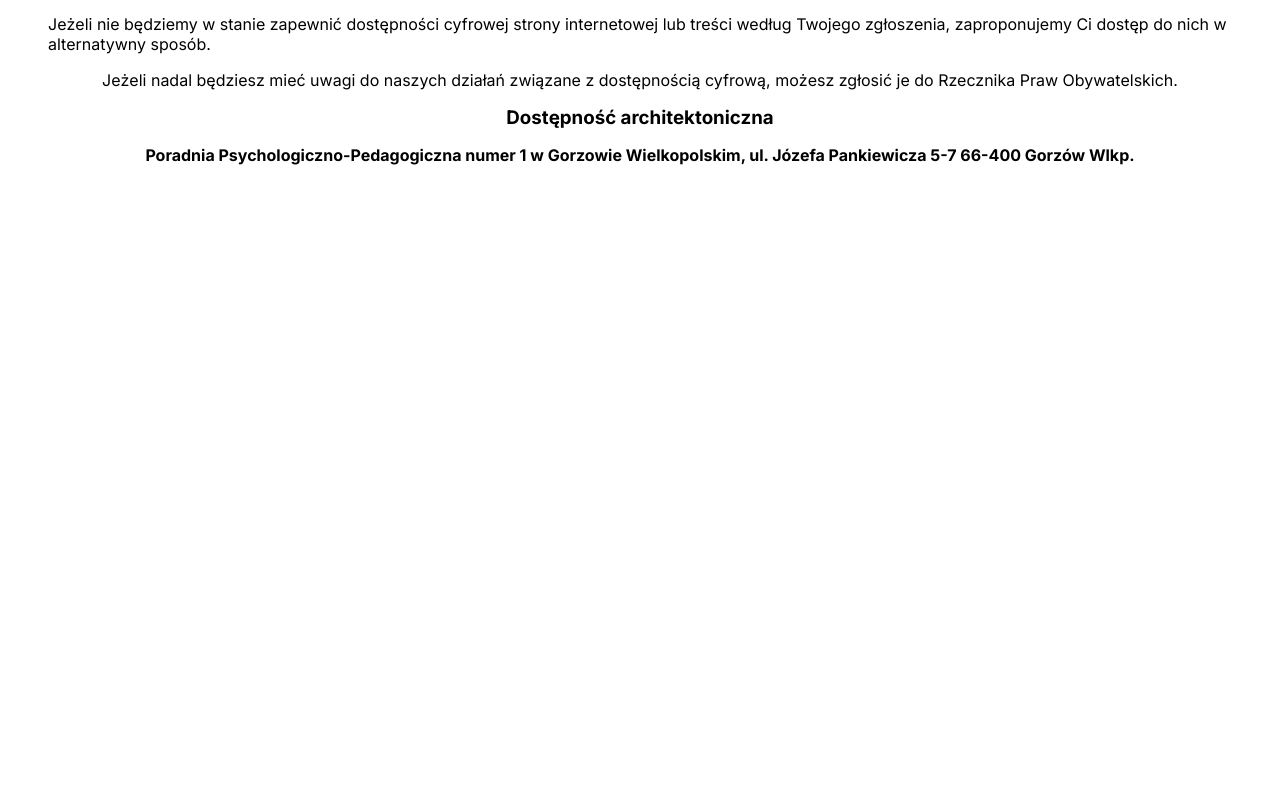
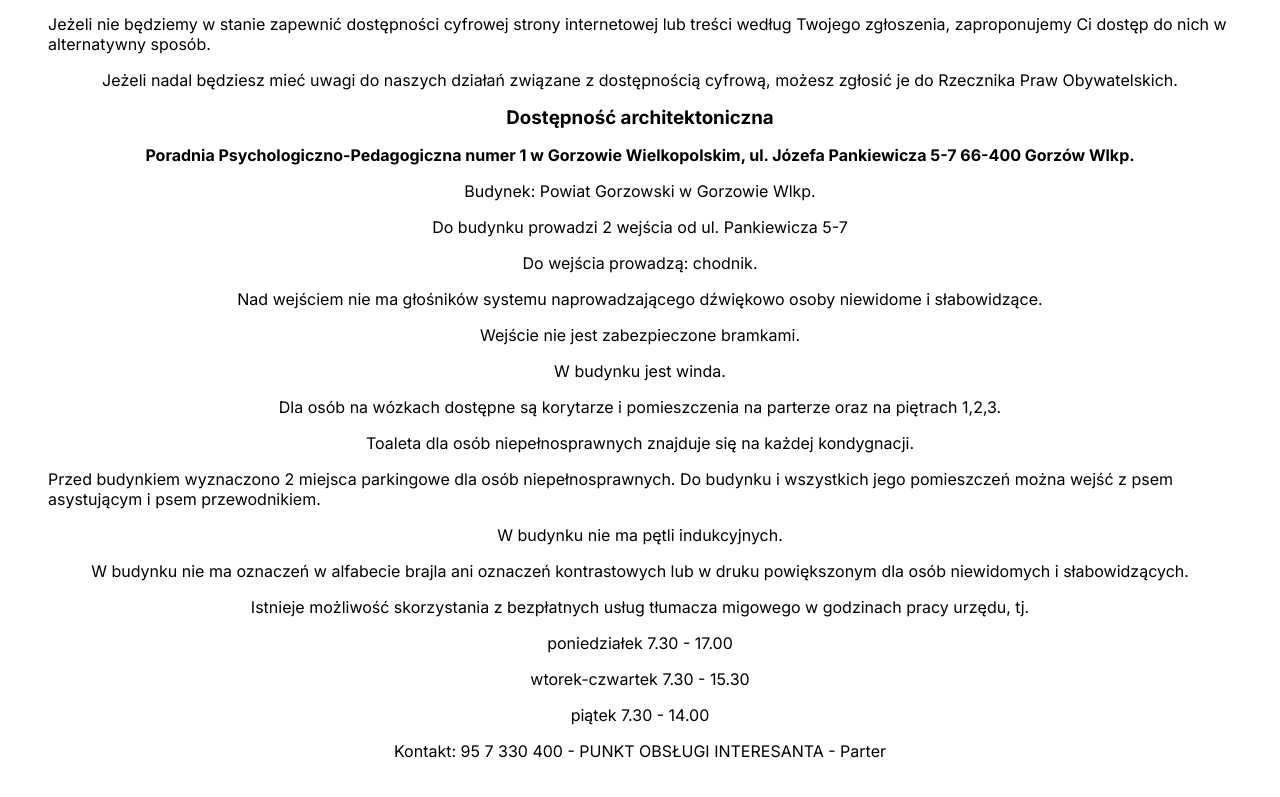
Before and after one commit to Madejczyk/ppp1gorzow, a Next.js app: page /dostepnosc in a window 1280 px wide. Shown: the part 1073-1870 px from the top of the page. Before the commit the page ends 1286 px from the top, so only its background shows below. Built offline with nearby package versions, Linux system fonts and the light colour scheme.

Commit message:
add deklaracje

```diff
--- a/app/dostepnosc/page.tsx
+++ b/app/dostepnosc/page.tsx
@@ -38,5 +38,28 @@ export default function Dostepnosc() {
         <p>Jeżeli nadal będziesz mieć uwagi do naszych działań związane z dostępnością cyfrową, możesz zgłosić je do&nbsp;<a href="https://bip.brpo.gov.pl/pl/content/zlozenie-wniosku-do-rzecznika-praw-obywatelskich">Rzecznika Praw Obywatelskich</a>.</p>
         <h3 id="”a11y-architektura”">Dostępność architektoniczna</h3>
         <p><strong>Poradnia Psychologiczno-Pedagogiczna numer 1 w Gorzowie Wielkopolskim, ul. Józefa Pankiewicza 5-7 66-400 Gorzów Wlkp.</strong></p>
+        <p>Budynek: Powiat Gorzowski w Gorzowie Wlkp.</p>
+        <p>Do budynku prowadzi 2 wejścia od ul. Pankiewicza 5-7</p>
+        <p>Do wejścia prowadzą: chodnik.</p>
+        <p>Nad wejściem nie ma głośników systemu naprowadzającego dźwiękowo osoby niewidome i
+        słabowidzące.</p>
+        <p>Wejście nie jest zabezpieczone bramkami.</p>
+        <p>W budynku jest winda.</p>
+        <p>Dla osób na wózkach dostępne są korytarze i pomieszczenia na parterze oraz na piętrach
+        1,2,3.</p>
+        <p>Toaleta dla osób niepełnosprawnych znajduje się na każdej kondygnacji.</p>
+        <p>Przed budynkiem wyznaczono 2 miejsca parkingowe dla osób niepełnosprawnych.
+        Do budynku i wszystkich jego pomieszczeń można wejść z psem asystującym i psem
+        przewodnikiem.</p>
+        <p>W budynku nie ma pętli indukcyjnych.</p>
+        <p>W budynku nie ma oznaczeń w alfabecie brajla ani oznaczeń kontrastowych lub w druku
+        powiększonym dla osób niewidomych i słabowidzących.</p>
+        <p>
+        Istnieje możliwość skorzystania z bezpłatnych usług tłumacza migowego w godzinach pracy
+        urzędu, tj.</p>
+        <p>poniedziałek 7.30 - 17.00</p>
+        <p>wtorek-czwartek 7.30 - 15.30</p>
+        <p>piątek 7.30 - 14.00</p>
+        <p>Kontakt: 95 7 330 400 - PUNKT OBSŁUGI INTERESANTA - Parter</p>
     </main>
 }
```
